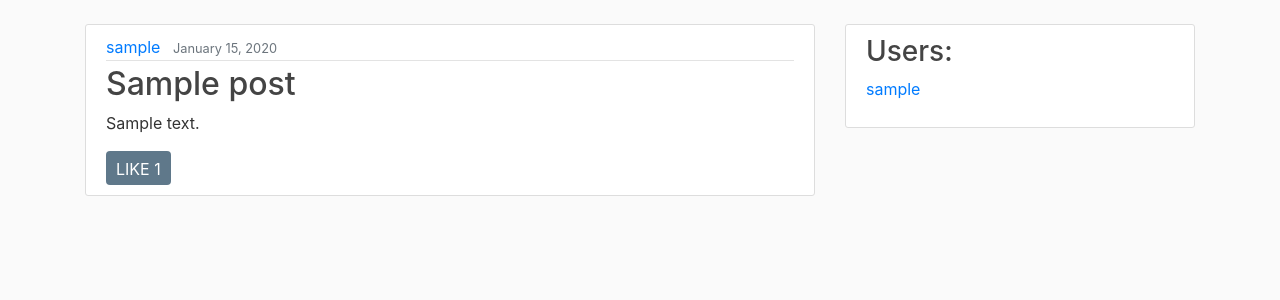
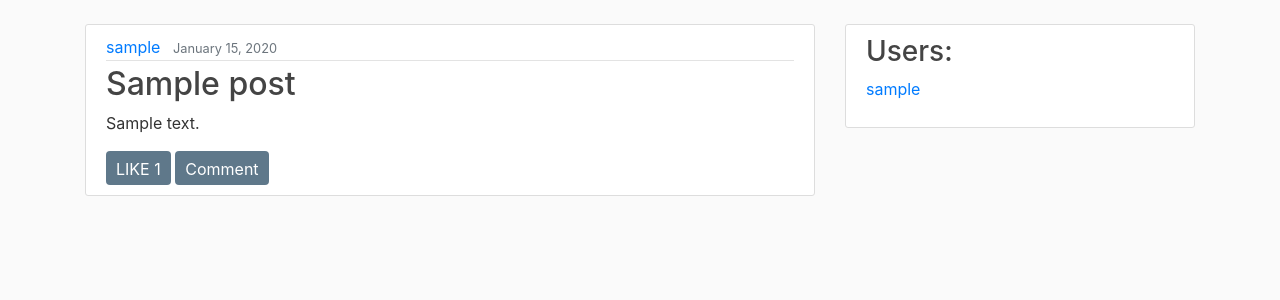
Before and after one commit to SyedShahiq/awesomeblogs, a Django app: page /posts/ in a window 1280 px wide. Shown: the part 56-356 px from the top of the page. Run offline with Django 3.2, Linux system fonts and the light colour scheme; tables that the repository leaves empty hold one stand-in row (values such as "Sample post"); some libraries are stand-ins or nearby versions.

Commit message:
Comment button added

```diff
--- a/blog/templates/posts.html
+++ b/blog/templates/posts.html
@@ -10,8 +10,11 @@
 		    <h2><a class="article-title" href="/post/{{post.id}}">{{ post.title }}</a></h2>
 		    <p class="article-content">{{ post.content }}</p>
 		    <div class="like">
-		    	<p  id="{{post.id}}">LIKE <span class="count">{{ post.count }}</span></p>
-		  	</div>
+          <p  id="{{post.id}}">LIKE <span class="count">{{ post.count }}</span></p>
+        </div>
+        <div class="comment">
+          <a href="/post/{{post.id}}#div_id_content">Comment</a>
+        </div>
 		  </div>
 		</article>
 	{% endfor%}
--- a/static/css/style.css
+++ b/static/css/style.css
@@ -115,6 +115,22 @@ a.article-title:hover {
   color: white;
   height: 32px;
   border-radius:4px;
+  display: inline-block;
+}
+.comment {
+  background: #5f788a;
+  width: max-content;
+  padding-top: 6px;
+  padding-right: 10px;
+  padding-left: 10px;
+  padding-bottom: 28px;
+  color: white;
+  height: 32px;
+  border-radius:4px;
+  display: inline-block;
+}
+.comment a,.comment a:hover {
+  color: white
 }
 
 .like:hover {
```
